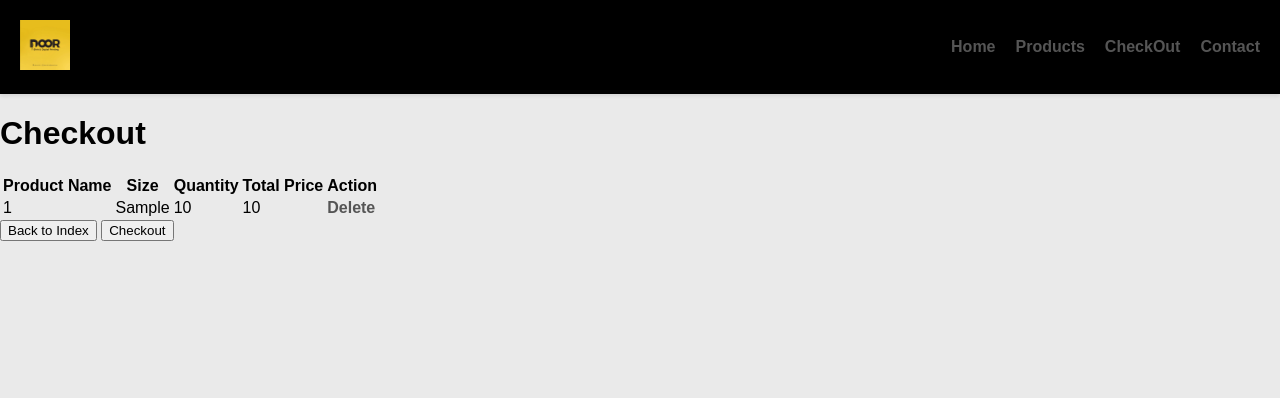
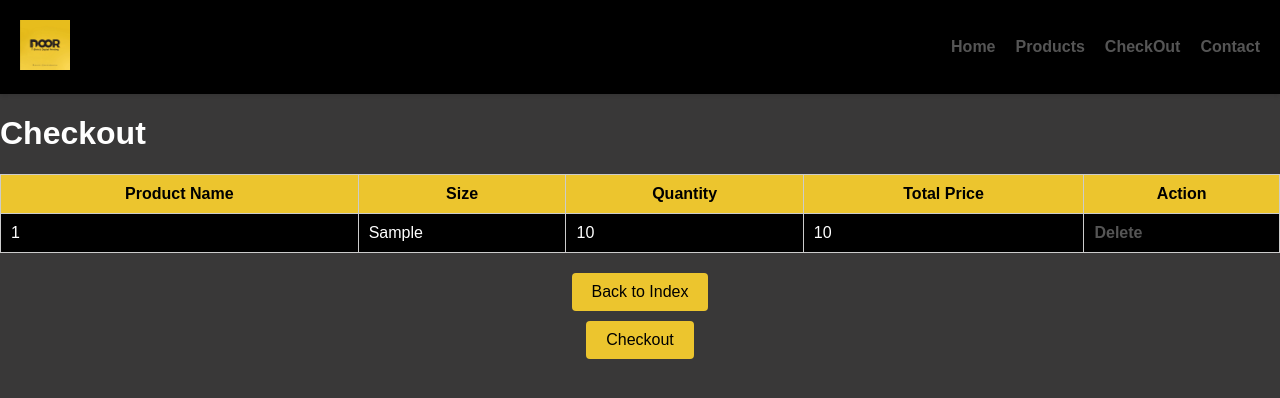
Before and after one commit to AriefU/Door-Tshirt, a PHP site: page /checkout.php in a window 1280 px wide. Shown: the top 398 px of the page. Run offline with PHP 8.4, Linux system fonts and the light colour scheme; tables that the repository leaves empty or names only in its code hold one stand-in row (values such as "Sample post").

Commit message:
Add files via upload

```diff
--- a/app.css
+++ b/app.css
@@ -2,8 +2,9 @@
 
 /* General */
 body {
-    background-color: #eaeaea;
+    background-color: #393838;
     font-family: Arial, sans-serif;
+    color: #ffffff;
     margin: 0;
     padding: 0;
     border: 0;
@@ -292,4 +293,48 @@ a:hover {
   }
 
 
+  /* For CheckOut */
+
+table {
+  width: 100%;
+  border-collapse: collapse;
+  margin-bottom: 20px;
+}
+
+table th,
+table td {
+  padding: 10px;
+  border: 1px solid #ccc;
+}
+
+table th {
+  background-color: #ecc52e;
+  color: #000000;
+}
+
+table tr:nth-child(even) {
+  background-color: #000000;
+}
+
+table tr:hover {
+  background-color: #000000;
+}
+
+button {
+  display: block;
+  margin: 10px auto;
+  padding: 10px 20px;
+  background-color: #ecc52e;
+  color: #000000;
+  border: none;
+  border-radius: 4px;
+  font-size: 16px;
+  cursor: pointer;
+}
+
+button:hover {
+  background-color: #d6ad24;
+}
+
+
     /*Warna Kuning color: #ecc52e; */
--- a/app2.css
+++ b/app2.css
@@ -4,6 +4,12 @@ body {
     background-color: #f3cd3c;
     margin: 0;
     padding: 20px;
+}
+
+.product-info p {
+    margin-bottom: 5px;
+    color: #777777;
+    white-space: pre-line; /* Add this line */
 }
 
 #product-details {
```
